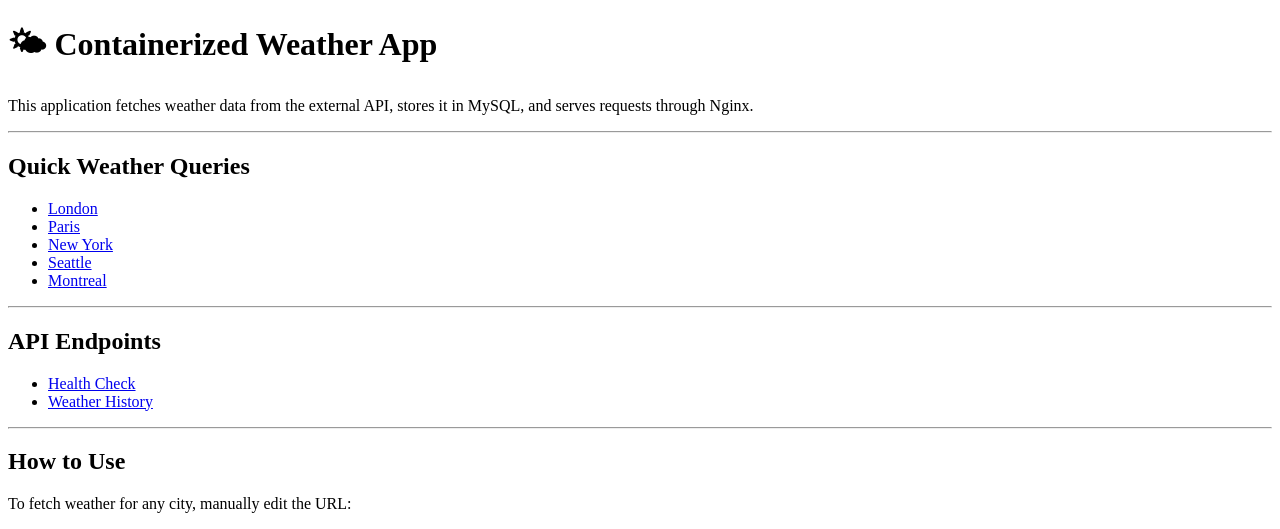
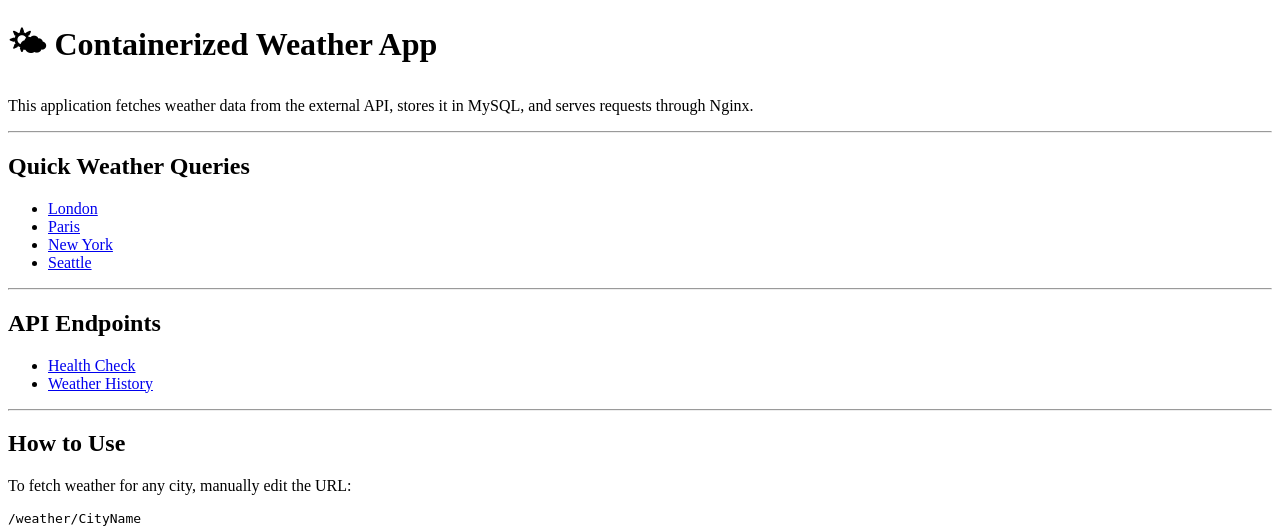
Before and after one commit to Aboubakr2000Cloud/ecs-weather-platform, a Flask app: page / in a window 1280 px wide. Shown: the top 529 px of the page. Run offline with Flask 3, Linux system fonts and the light colour scheme.

Commit message:
change to html

```diff
--- a/app/templates/index.html
+++ b/app/templates/index.html
@@ -21,7 +21,6 @@
         <li><a href="/weather/Paris">Paris</a></li>
         <li><a href="/weather/New York">New York</a></li>
         <li><a href="/weather/Seattle">Seattle</a></li>
-        <li><a href="/weather/Montreal">Montreal</a></li>
     </ul>
 
     <hr>
```
